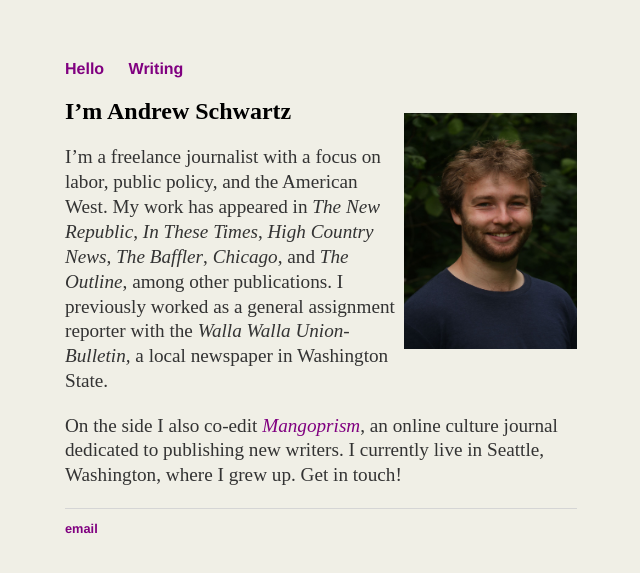
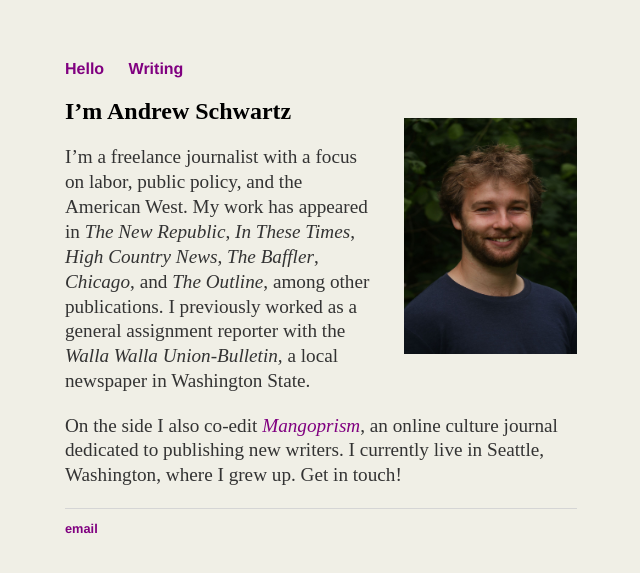
Before and after one commit to aonschwartz/aonschwartz.github.io, a Jekyll site: the page built from index.md, in a window 1280 px wide. Shown: the top 573 px of the page, without its empty margins (319-959 px from the left). Built offline with Jekyll 4.4.1, drawn with Linux system fonts in a browser that asks for light colours.

Commit message:
Update main.css

```diff
--- a/css/main.css
+++ b/css/main.css
@@ -41,9 +41,9 @@ img{
     width: 173px;
     height: 236px;
     float: right;
-    padding-top: 15px;
+    padding-top: 20px;
     padding-bottom: 2px;
-    padding-left: : 30px;
+    padding-left: 30px;
 }
 
 img:hover {
```
